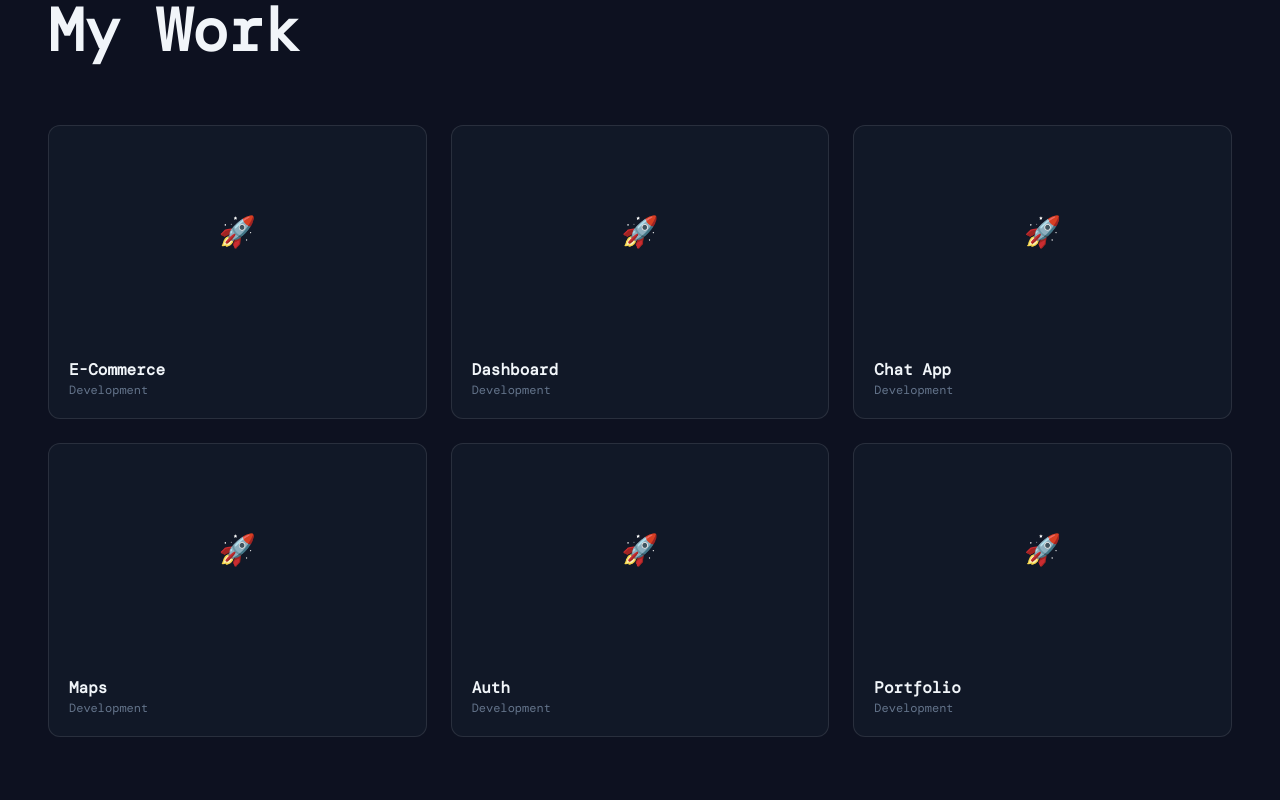
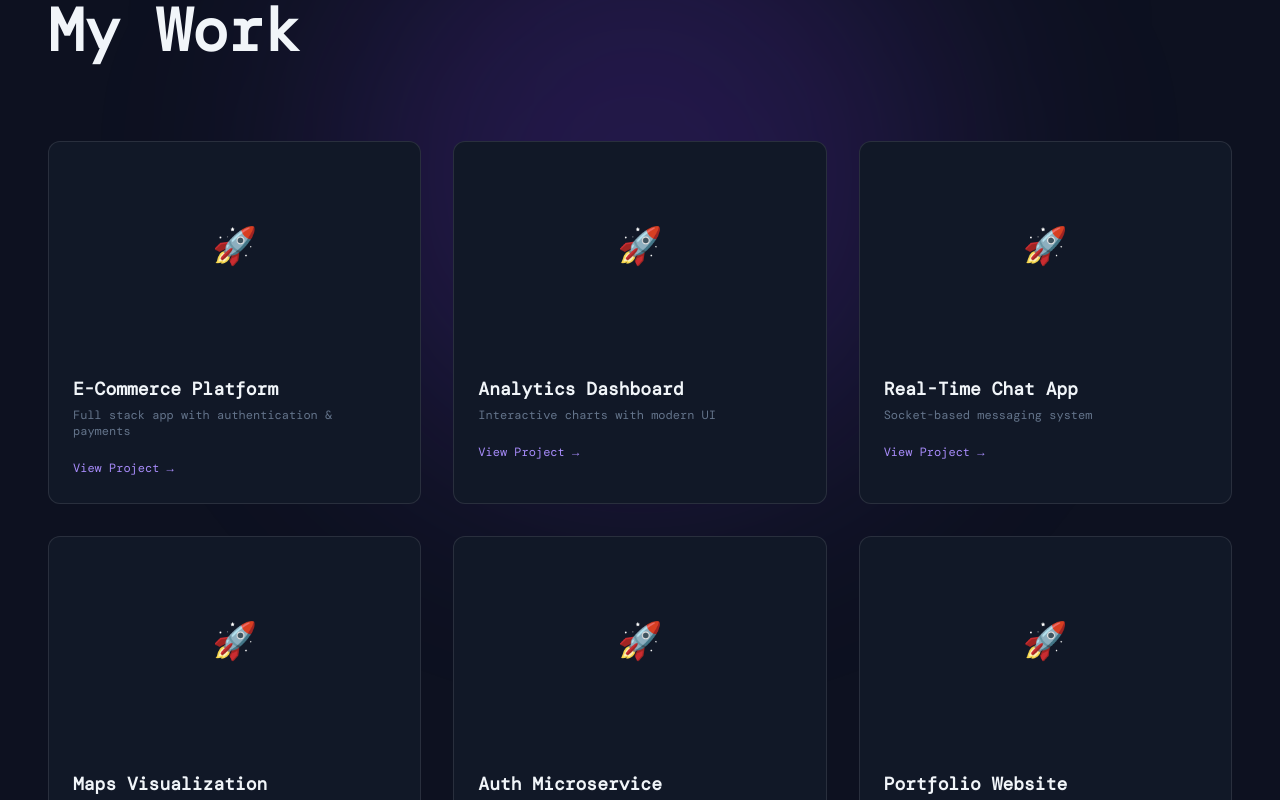
Before and after one commit to suryasekhardhal/portfolio, a React app: page /contact in a window 1280 px wide. Shown: the part 1800-2600 px from the top of the page. Built offline with nearby package versions, Linux system fonts and the light colour scheme; the HTML template or start-up script is replaced by a standard one.

Commit message:
feat: enhance Projects page with detailed project descriptions and animations; update Contact email

```diff
--- a/src/index.css
+++ b/src/index.css
@@ -33,3 +33,15 @@ body {
   animation: marquee 40s linear infinite;
   will-change: transform;
 }
+
+/* Reveal animation */
+.reveal {
+  opacity: 0;
+  transform: translateY(40px);
+  transition: all 0.8s ease;
+}
+
+.reveal.show {
+  opacity: 1;
+  transform: translateY(0);
+}
--- a/src/pages/Contact.jsx
+++ b/src/pages/Contact.jsx
@@ -14,7 +14,7 @@ export default function Contact() {
           </p>
 
           <a className="border-b border-[var(--purple-light)]">
-            suryasekhar@email.com
+            suryasekhardhal2003@email.com
           </a>
         </div>
 
--- a/src/pages/Project.jsx
+++ b/src/pages/Project.jsx
@@ -1,33 +1,100 @@
+import { motion } from "framer-motion";
+
 export default function Projects() {
   const projects = [
-    "E-Commerce",
-    "Dashboard",
-    "Chat App",
-    "Maps",
-    "Auth",
-    "Portfolio"
+    {
+      title: "E-Commerce Platform",
+      desc: "Full stack app with authentication & payments",
+    },
+    {
+      title: "Analytics Dashboard",
+      desc: "Interactive charts with modern UI",
+    },
+    {
+      title: "Real-Time Chat App",
+      desc: "Socket-based messaging system",
+    },
+    {
+      title: "Maps Visualization",
+      desc: "Location-based data rendering",
+    },
+    {
+      title: "Auth Microservice",
+      desc: "JWT authentication backend",
+    },
+    {
+      title: "Portfolio Website",
+      desc: "Modern developer portfolio",
+    },
   ];
 
   return (
-    <section id="projects" className="py-32 px-12 bg-[var(--bg2)]">
+    <section
+      id="projects"
+      className="py-32 px-12 bg-[var(--bg2)] relative overflow-hidden"
+    >
+      {/* Background glow */}
+      <div className="absolute top-0 left-1/2 -translate-x-1/2 w-[600px] h-[600px] bg-[var(--purple)]/20 blur-[120px] rounded-full"></div>
 
-      <h2 className="text-6xl font-extrabold mb-16">My Work</h2>
+      {/* Header */}
+      <motion.h2
+        initial={{ opacity: 0, y: 50 }}
+        whileInView={{ opacity: 1, y: 0 }}
+        transition={{ duration: 0.8 }}
+        className="text-6xl font-extrabold mb-20 relative z-10"
+      >
+        My Work
+      </motion.h2>
 
-      <div className="grid grid-cols-3 gap-6">
+      {/* Grid */}
+      <div className="grid grid-cols-3 gap-8 relative z-10">
+
         {projects.map((p, i) => (
-          <div key={i} className="bg-[var(--surface)] border border-white/10 rounded-xl overflow-hidden hover:-translate-y-2 transition">
+          <motion.div
+            key={i}
+            initial={{ opacity: 0, y: 60 }}
+            whileInView={{ opacity: 1, y: 0 }}
+            transition={{ delay: i * 0.15, duration: 0.6 }}
+            whileHover={{
+              rotateX: 6,
+              rotateY: -6,
+              scale: 1.05,
+            }}
+            className="group relative bg-[var(--surface)] border border-white/10 rounded-xl overflow-hidden
+            transition-all duration-500 perspective-[1000px]"
+          >
 
-            <div className="aspect-video flex items-center justify-center text-3xl">
+            {/* Glow overlay */}
+            <div className="absolute inset-0 opacity-0 group-hover:opacity-100 transition duration-500 bg-gradient-to-br from-[var(--purple)]/20 to-[var(--pink)]/10"></div>
+
+            {/* Thumbnail */}
+            <div className="aspect-video flex items-center justify-center text-4xl relative z-10">
               🚀
             </div>
 
-            <div className="p-5">
-              <h3 className="font-bold">{p}</h3>
-              <p className="text-xs text-[var(--muted)]">Development</p>
+            {/* Content */}
+            <div className="p-6 relative z-10">
+              <h3 className="font-bold text-lg mb-1">
+                {p.title}
+              </h3>
+
+              <p className="text-xs text-[var(--muted)] mb-4">
+                {p.desc}
+              </p>
+
+              {/* Hover underline */}
+              <span className="text-xs text-[var(--purple-light)] relative inline-block">
+                View Project →
+                <span className="absolute left-0 bottom-0 w-0 h-[1px] bg-[var(--purple-light)] group-hover:w-full transition-all"></span>
+              </span>
             </div>
 
-          </div>
+            {/* Border glow */}
+            <div className="absolute inset-0 rounded-xl border border-transparent group-hover:border-[var(--purple)]/40 transition"></div>
+
+          </motion.div>
         ))}
+
       </div>
     </section>
   );
```
